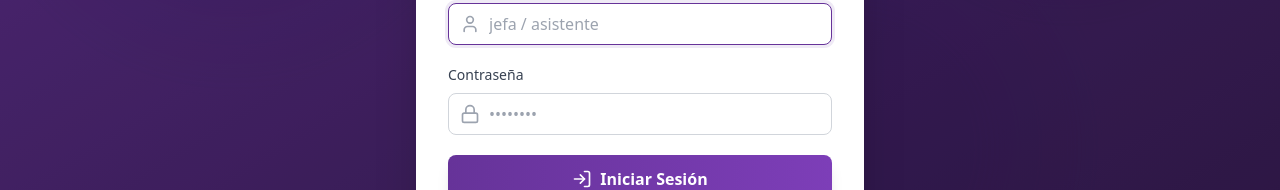
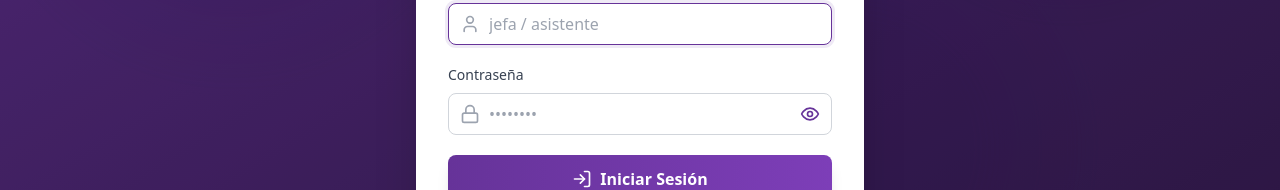
Before and after one commit to Draigo15/oficina-epo, a React (Vite) app in the folder frontend/: page /login in a window 1280 px wide. Shown: the part 411-601 px from the top of the page. Built offline with nearby package versions, Linux system fonts and the light colour scheme; no server answers.

Commit message:
Restrict report generation to assistant role, jefa can only view

```diff
--- a/frontend/src/pages/Login.jsx
+++ b/frontend/src/pages/Login.jsx
@@ -1,11 +1,12 @@
 import { useState } from 'react';
 import { useNavigate } from 'react-router-dom';
 import { useAuth } from '../context/AuthContext';
-import { LogIn, User, Lock, BookOpen } from 'lucide-react';
+import { LogIn, User, Lock, BookOpen, Eye, EyeOff } from 'lucide-react';
 
 const Login = () => {
   const [username, setUsername] = useState('');
   const [password, setPassword] = useState('');
+  const [showPassword, setShowPassword] = useState(false);
   const [error, setError] = useState('');
   const [loading, setLoading] = useState(false);
   const { login } = useAuth();
@@ -83,13 +84,25 @@ const Login = () => {
                   <Lock className="h-5 w-5 text-gray-400" />
                 </div>
                 <input
-                  type="password"
+                  type={showPassword ? "text" : "password"}
                   value={password}
                   onChange={(e) => setPassword(e.target.value)}
-                  className="input-field pl-10"
+                  className="input-field pl-10 pr-10"
                   placeholder="••••••••"
                   required
                 />
+                <button
+                  type="button"
+                  onClick={() => setShowPassword(!showPassword)}
+                  className="absolute inset-y-0 right-0 pr-3 flex items-center"
+                  style={{color: '#663399'}}
+                >
+                  {showPassword ? (
+                    <EyeOff className="h-5 w-5" />
+                  ) : (
+                    <Eye className="h-5 w-5" />
+                  )}
+                </button>
               </div>
             </div>
 
--- a/frontend/src/pages/Reports.jsx
+++ b/frontend/src/pages/Reports.jsx
@@ -1,11 +1,13 @@
 import { useState } from 'react';
 import Layout from '../components/Layout';
+import { useAuth } from '../context/AuthContext';
 import api from '../utils/api';
 import { jsPDF } from 'jspdf';
 import 'jspdf-autotable';
-import { FileDown, Calendar } from 'lucide-react';
+import { FileDown, Calendar, Eye } from 'lucide-react';
 
 const Reports = () => {
+  const { isJefa } = useAuth();
   const [selectedMonth, setSelectedMonth] = useState(new Date().getMonth() + 1);
   const [selectedYear, setSelectedYear] = useState(new Date().getFullYear());
   const [loading, setLoading] = useState(false);
@@ -188,10 +190,31 @@ const Reports = () => {
       <div className="px-4 sm:px-0">
         <h2 className="text-3xl font-bold text-gray-900 mb-6">Reportes Mensuales</h2>
 
+        {/* Mensaje informativo según el rol */}
+        {isJefa() ? (
+          <div className="mb-6 p-4 rounded-lg border-2" style={{backgroundColor: '#f3e8ff', borderColor: '#663399'}}>
+            <div className="flex items-center">
+              <Eye className="w-5 h-5 mr-2" style={{color: '#663399'}} />
+              <p style={{color: '#663399'}} className="font-medium">
+                Como Jefa, puedes visualizar los informes generados por el asistente para supervisión.
+              </p>
+            </div>
+          </div>
+        ) : (
+          <div className="mb-6 p-4 rounded-lg border-2" style={{backgroundColor: '#e9f5ff', borderColor: '#0066cc'}}>
+            <div className="flex items-center">
+              <FileDown className="w-5 h-5 mr-2" style={{color: '#0066cc'}} />
+              <p style={{color: '#0066cc'}} className="font-medium">
+                Genera tu informe mensual de actividades para presentar al comité.
+              </p>
+            </div>
+          </div>
+        )}
+
         {/* Selector de mes y año */}
         <div className="card mb-6">
           <h3 className="text-lg font-semibold text-gray-900 mb-4">
-            Generar Reporte Mensual
+            {isJefa() ? 'Ver Reporte Mensual' : 'Generar Reporte Mensual'}
           </h3>
 
           <div className="grid grid-cols-1 md:grid-cols-3 gap-4">
@@ -264,7 +287,7 @@ const Reports = () => {
                 </p>
               </div>
 
-              {reportData.totalTasks > 0 && (
+              {reportData.totalTasks > 0 && !isJefa() && (
                 <button
                   onClick={generatePDF}
                   className="btn-primary flex items-center"
@@ -272,6 +295,15 @@ const Reports = () => {
                   <FileDown className="w-4 h-4 mr-2" />
                   Descargar PDF
                 </button>
+              )}
+
+              {reportData.totalTasks > 0 && isJefa() && (
+                <div className="px-4 py-2 rounded-lg" style={{backgroundColor: '#f3e8ff', color: '#663399'}}>
+                  <div className="flex items-center">
+                    <Eye className="w-4 h-4 mr-2" />
+                    <span className="text-sm font-medium">Solo visualización</span>
+                  </div>
+                </div>
               )}
             </div>
 
```
